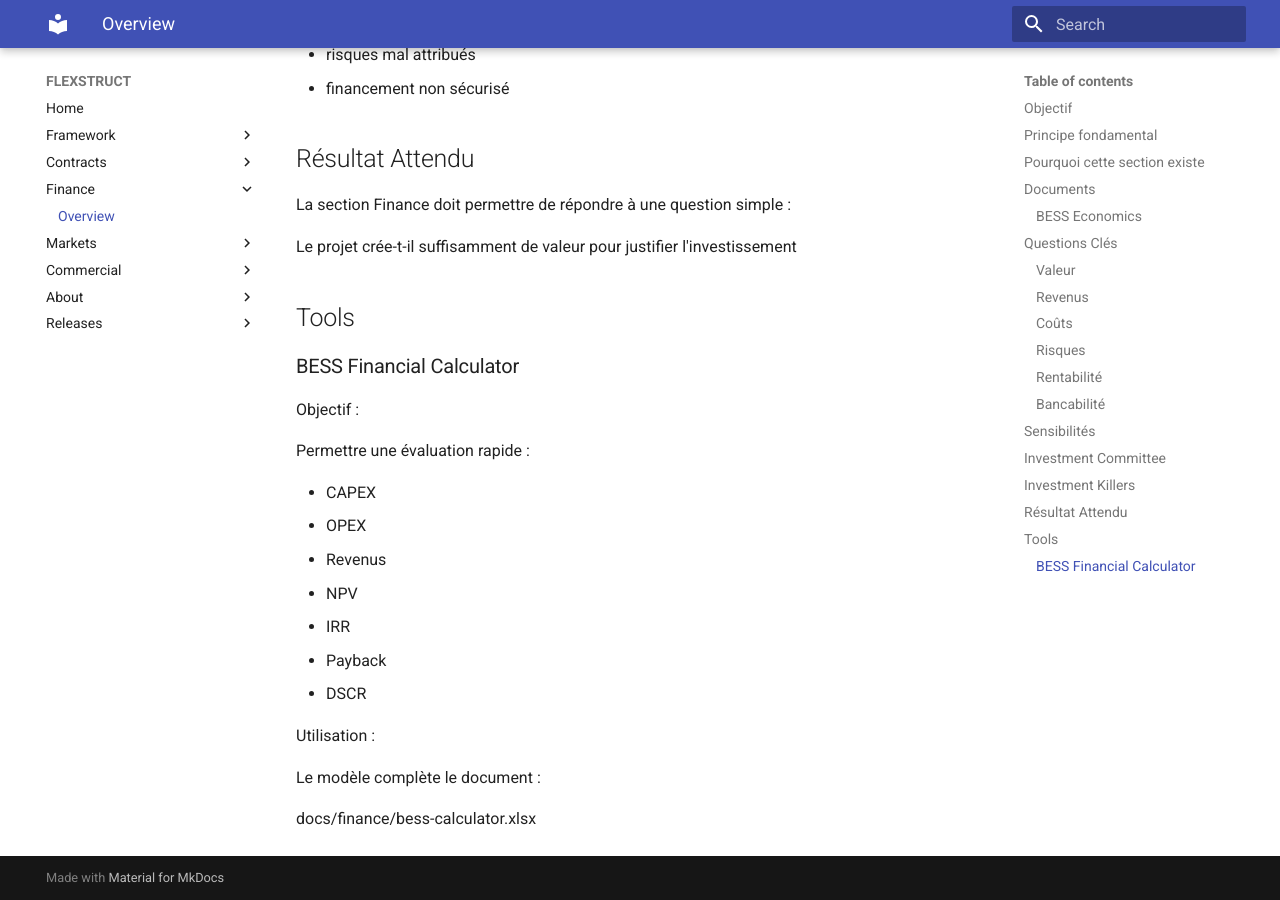
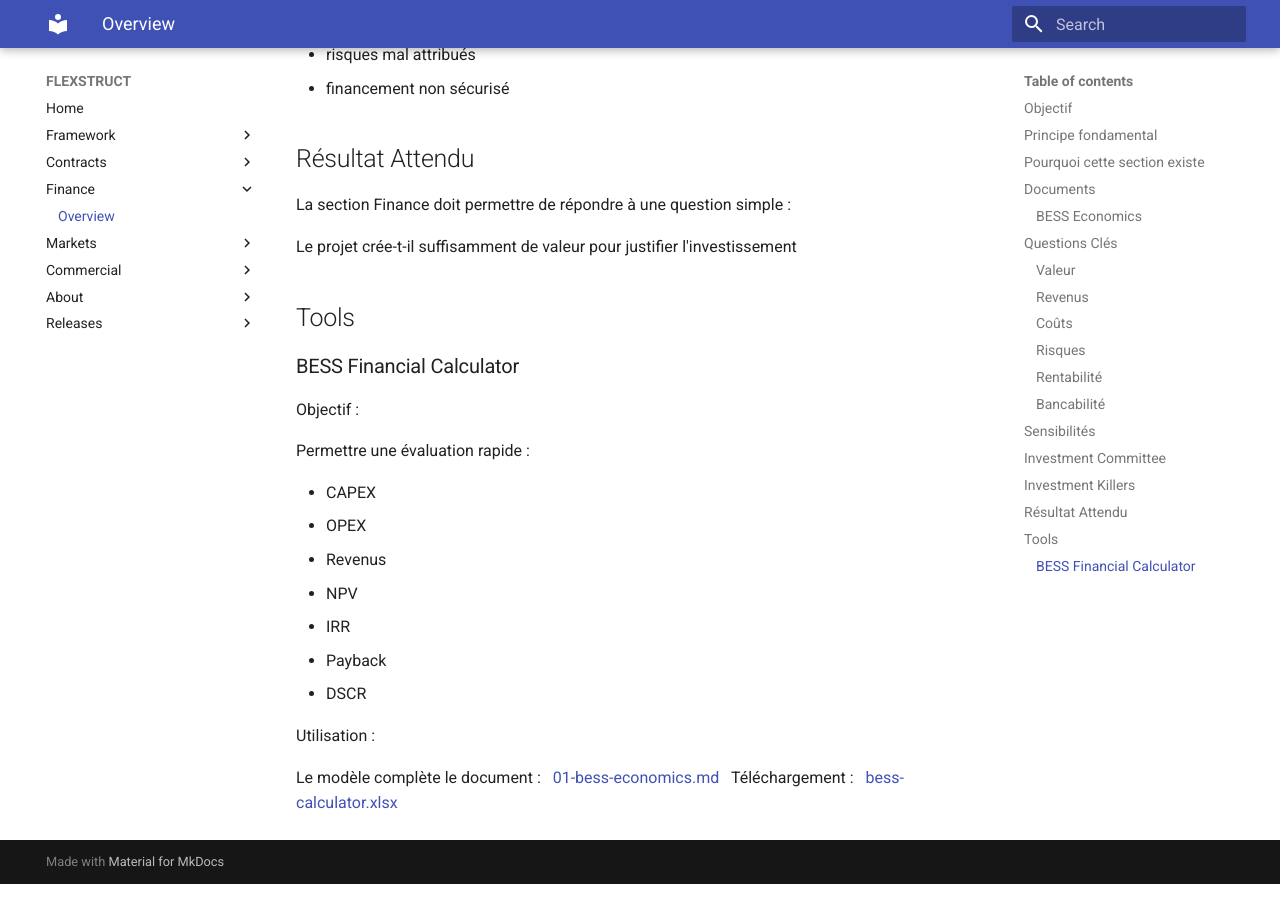
Before and after one commit to edumascarell/Flexstruct, an MkDocs documentation site: the page built from docs/finance/README.md, in a window 1280 px wide and 900 px high, scrolled down 5465 px. Built offline with MkDocs 1.6.1 and Material for MkDocs 9.7.7, drawn with Linux system fonts in a browser that asks for light colours.

Commit message:
Update links in finance README
Updated links in README to reflect new file structure.

```diff
--- a/docs/finance/README.md
+++ b/docs/finance/README.md
@@ -220,4 +220,8 @@ Utilisation :
 
 Le modèle complète le document :
 
-docs/finance/bess-calculator.xlsx
+[01-bess-economics.md](01-bess-economics.md)
+
+Téléchargement :
+
+[bess-calculator.xlsx](bess-calculator.xlsx)
```
